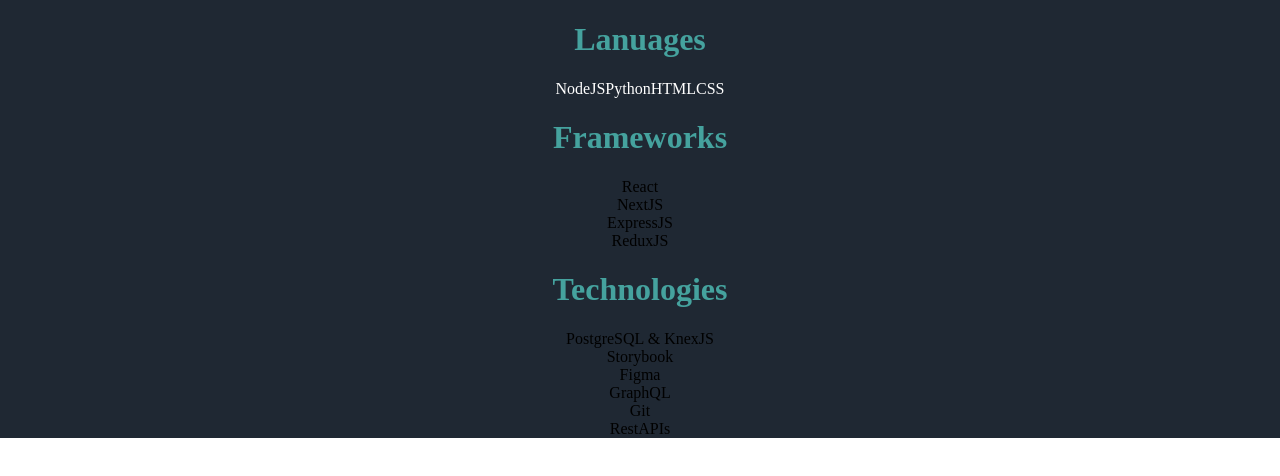
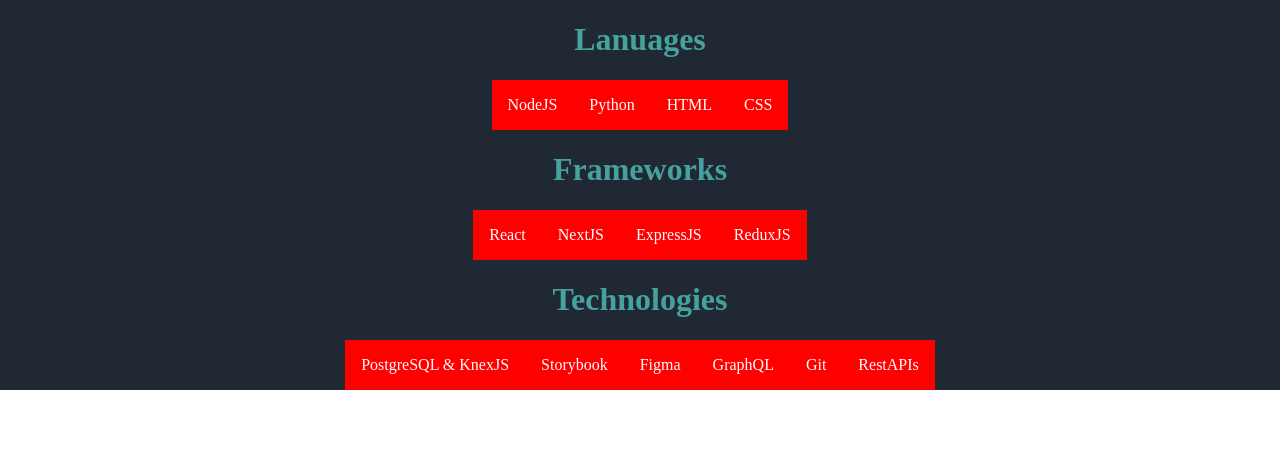
Before and after one commit to plaetzaw/AlexPlaetzerPortfolio, a Next.js app: page /components/organisms/Skills in a window 1280 px wide. Shown: the top 476 px of the page. Built offline with nearby package versions, Linux system fonts and the light colour scheme.

Commit message:
Centering working for skills

```diff
--- a/pages/components/organisms/Skills.js
+++ b/pages/components/organisms/Skills.js
@@ -11,14 +11,17 @@ const Type = styled.h1`
 color: ${({ theme }) => theme.colors.BlueGreen};
 `
 const Items = styled.div`
+// max-width: 100%;
 display: flex;
 color: white;
+background-color: red;
+flex-wrap: wrap;
 
 `
 const ItemWrapper = styled.div`
+padding: 1em;
 display: flex;
 flex-direction: row;
-row-wrap: wrap;
 `
 
 const Skills = () => {
@@ -58,9 +61,9 @@ const Skills = () => {
       <Type>Lanuages</Type>
       <Items>{LanguageMap}</Items>
       <Type>Frameworks</Type>
-      {FrameworkMap}
+      <Items>{FrameworkMap}</Items>
       <Type>Technologies</Type>
-      {TechnologyMap}
+      <Items>{TechnologyMap}</Items>
     </SkillsContainer>
   )
 }
```
